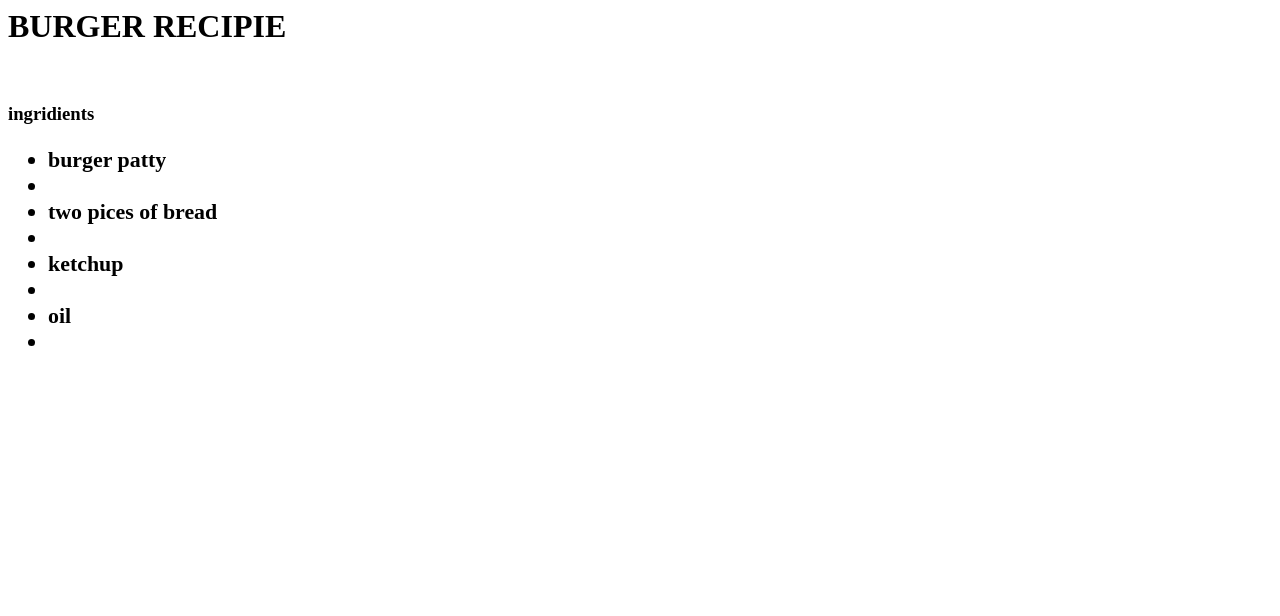
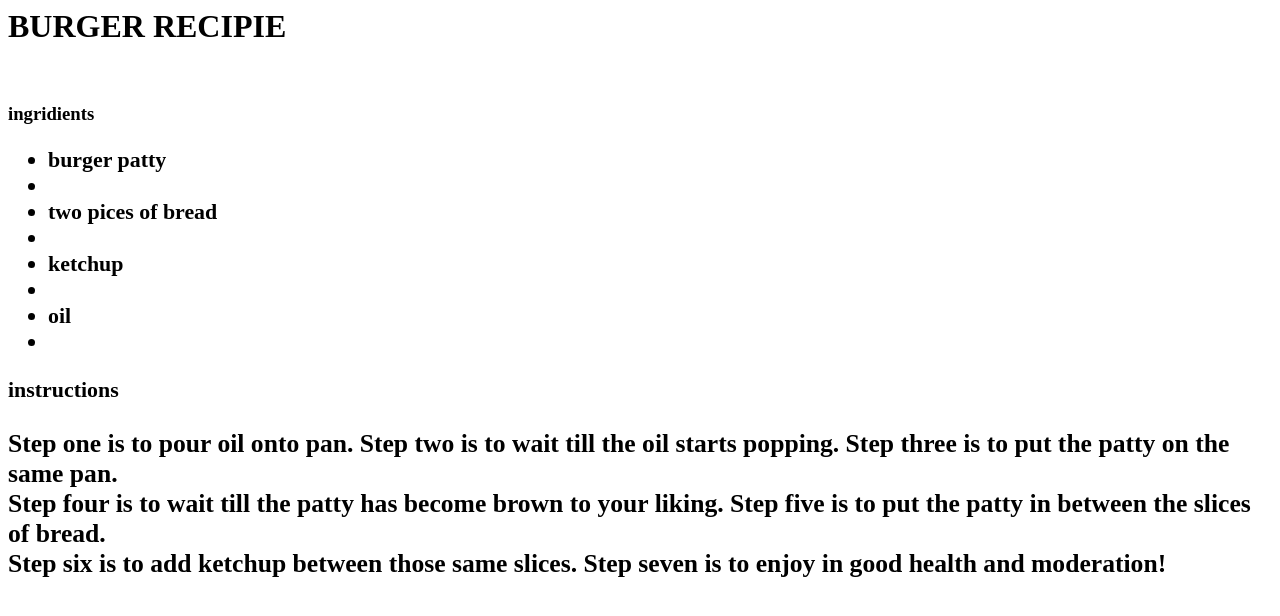
Before and after one commit to ADumbBum/list_project, a plain HTML site: page recipes/burger.html in a window 1280 px wide. Drawn offline with Linux system fonts and the light colour scheme.

Commit message:
added intructions and 3rd header

```diff
--- a/recipes/burger.html
+++ b/recipes/burger.html
@@ -14,5 +14,11 @@
 		<li>ketchup<li>
 		<li>oil<li>
 		</ul>
+
+		<h3><b>instructions<b><h3>
+
+		<p> Step one is to pour oil onto pan. Step two is to wait till the oil starts popping. Step three is to put the patty on the same pan. <br>
+                    Step four is to wait till the patty has become brown to your liking. Step five is to put the patty in between the slices of bread. <br>
+	            Step six is to add ketchup between those same slices. Step seven is to enjoy in good health and moderation! </p>
 	</body>
 </html>
```
